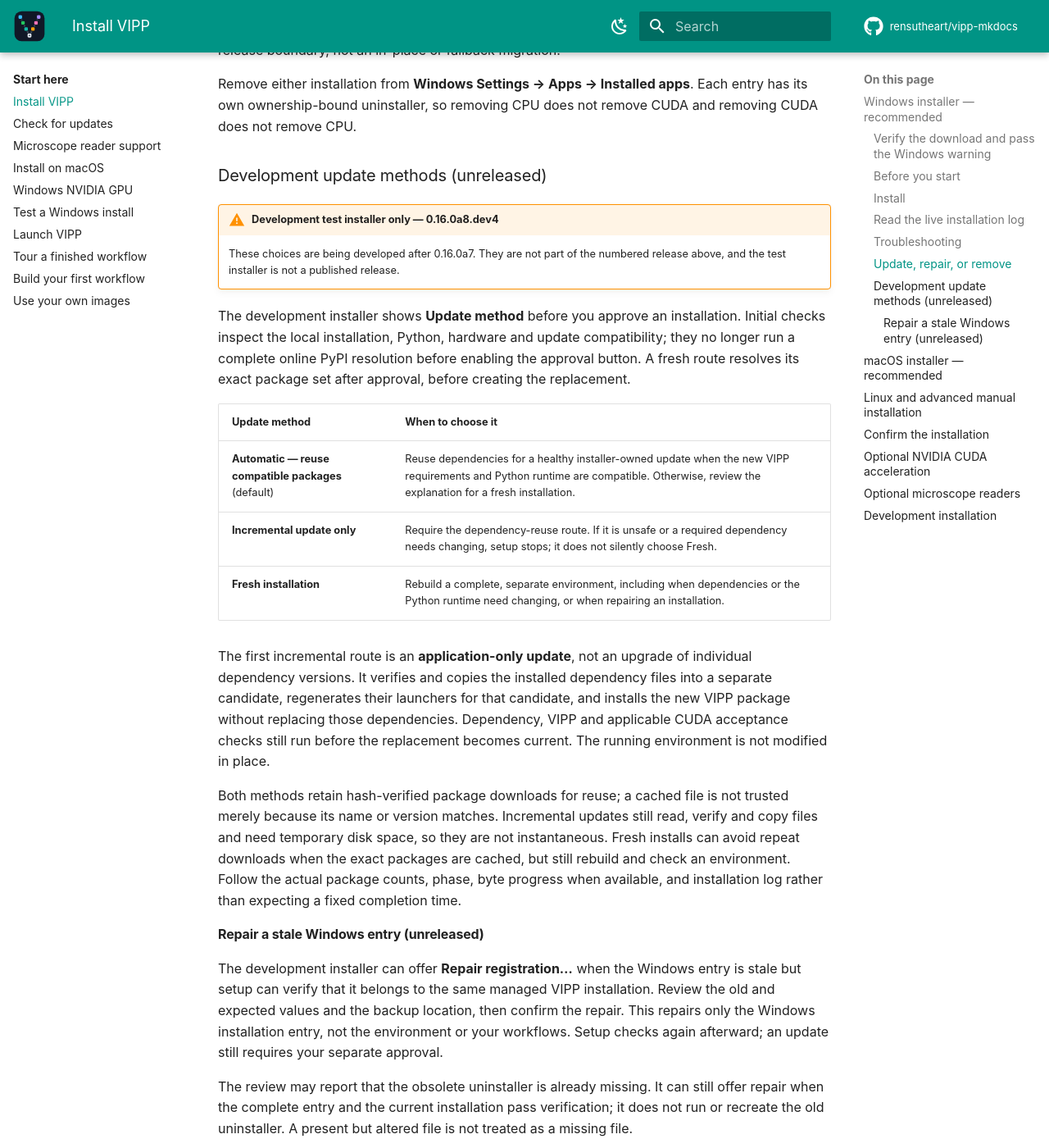
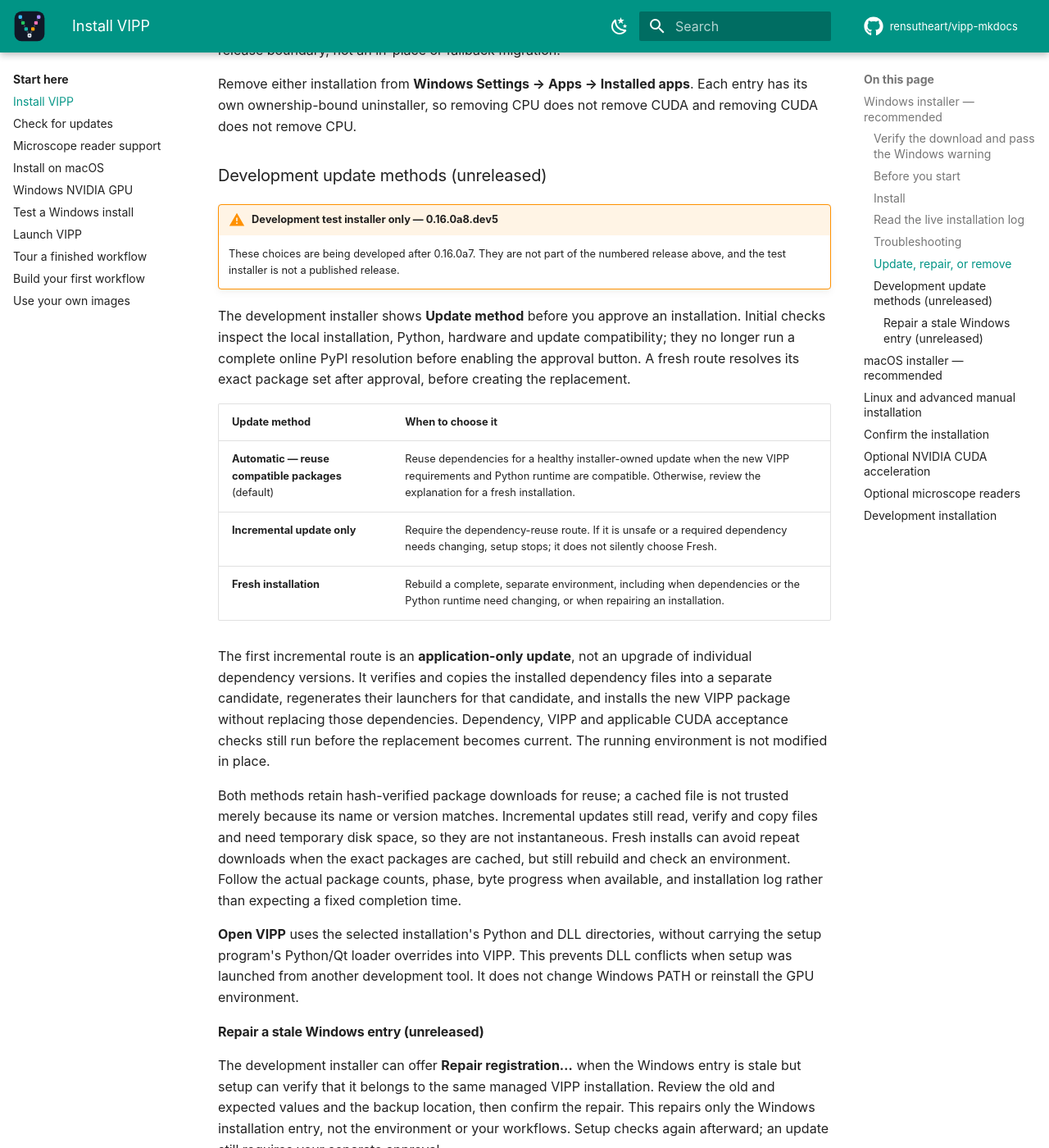
Before and after one commit to rensutheart/vipp-mkdocs, an MkDocs documentation site: the page built from docs/getting-started/installation.md, in a window 1280 px wide and 1400 px high, scrolled down 4694 px. Shown: the whole window at 82% size. Built offline with MkDocs 1.6.1 and Material for MkDocs 9.7.7, drawn with Linux system fonts in a browser that asks for light colours; plug-ins that fetch from the network failed and are left out; comment, search, counter and statistics services are not loaded; the version menu is left out.

Commit message:
Document isolated installer Open VIPP launch for dev5

```diff
--- a/docs/getting-started/installation.md
+++ b/docs/getting-started/installation.md
@@ -215,7 +215,7 @@
 
 ### Development update methods (unreleased)
 
-!!! warning "Development test installer only — 0.16.0a8.dev4"
+!!! warning "Development test installer only — 0.16.0a8.dev5"
     These choices are being developed after 0.16.0a7. They are not part of the
     numbered release above, and the test installer is not a published release.
 
@@ -246,6 +246,11 @@
 packages are cached, but still rebuild and check an environment. Follow the
 actual package counts, phase, byte progress when available, and installation
 log rather than expecting a fixed completion time.
+
+**Open VIPP** uses the selected installation's Python and DLL directories,
+without carrying the setup program's Python/Qt loader overrides into VIPP.
+This prevents DLL conflicts when setup was launched from another development
+tool. It does not change Windows PATH or reinstall the GPU environment.
 
 #### Repair a stale Windows entry (unreleased)
 
```
Also changed, not shown: docs/getting-started/windows-cuda.md (+1 -1 lines).
